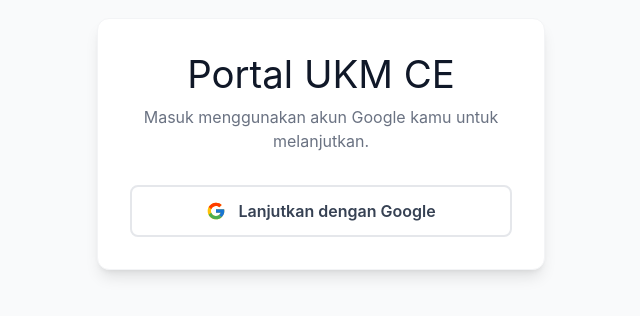
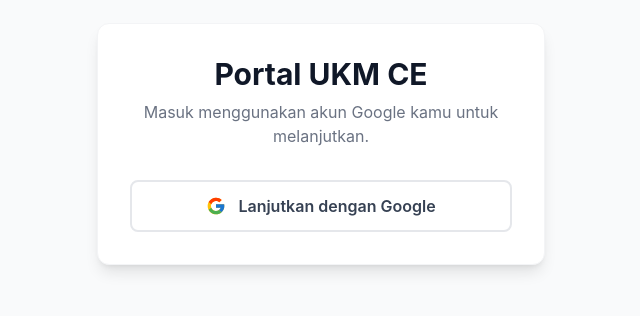
Before and after one commit to computer-education/nexus, a SvelteKit app: page /login in a window 1280 px wide. Shown: the part 256-572 px from the top of the page, without its empty margins (319-959 px from the left). Built offline with nearby package versions, Linux system fonts and the light colour scheme; no server answers.

Commit message:
prune(style): prune(style): remove unnecessary css class, i mean this is using tailwind bro we just need component later

```diff
--- a/src/app.css
+++ b/src/app.css
@@ -18,90 +18,3 @@
 	font-family: var(--font-body);
 	color: var(--color-text);
 }
-
-body {
-	min-height: 100vh;
-	margin: 0;
-	background-attachment: fixed;
-	background-color: var(--color-bg-1);
-	background-size: 100vw 100vh;
-	background-image:
-		radial-gradient(50% 50% at 50% 50%, rgba(255, 255, 255, 0.75) 0%, rgba(255, 255, 255, 0) 100%),
-		linear-gradient(180deg, var(--color-bg-0) 0%, var(--color-bg-1) 15%, var(--color-bg-2) 50%);
-}
-
-h1,
-h2,
-p {
-	font-weight: 400;
-}
-
-p {
-	line-height: 1.5;
-}
-
-a {
-	color: var(--color-theme-1);
-	text-decoration: none;
-}
-
-a:hover {
-	text-decoration: underline;
-}
-
-h1 {
-	font-size: 2rem;
-	text-align: center;
-}
-
-h2 {
-	font-size: 1rem;
-}
-
-pre {
-	font-size: 16px;
-	font-family: var(--font-mono);
-	background-color: rgba(255, 255, 255, 0.45);
-	border-radius: 3px;
-	box-shadow: 2px 2px 6px rgb(255 255 255 / 25%);
-	padding: 0.5em;
-	overflow-x: auto;
-	color: var(--color-text);
-}
-
-.text-column {
-	display: flex;
-	max-width: 48rem;
-	flex: 0.6;
-	flex-direction: column;
-	justify-content: center;
-	margin: 0 auto;
-}
-
-input,
-button {
-	font-size: inherit;
-	font-family: inherit;
-}
-
-button:focus:not(:focus-visible) {
-	outline: none;
-}
-
-@media (min-width: 720px) {
-	h1 {
-		font-size: 2.4rem;
-	}
-}
-
-.visually-hidden {
-	border: 0;
-	clip: rect(0 0 0 0);
-	height: auto;
-	margin: 0;
-	overflow: hidden;
-	padding: 0;
-	position: absolute;
-	width: 1px;
-	white-space: nowrap;
-}
```
